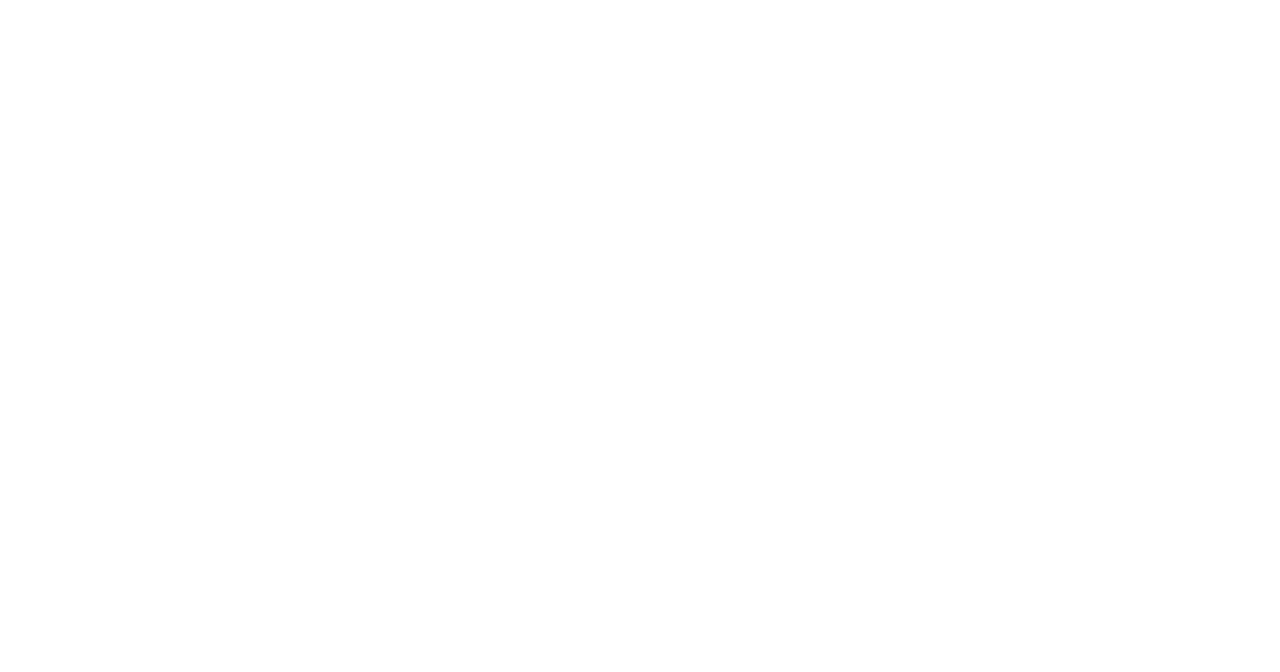
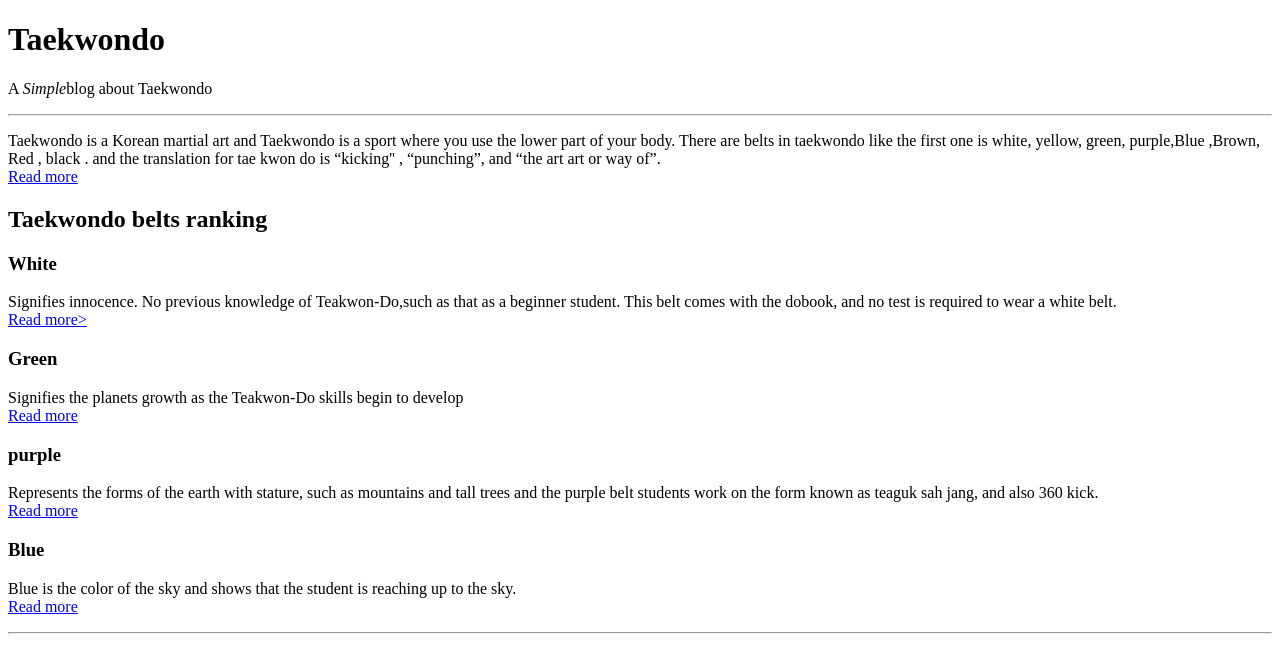
Before and after one commit to MohammadMustafawahid/index.HTML, a plain HTML site: page index.html in a window 1280 px wide. Drawn offline with Linux system fonts and the light colour scheme.

Commit message:
completed my document

```diff
--- a/index.html
+++ b/index.html
@@ -1,9 +1,36 @@
 <!DOCTYPE html>
 <html>
 	<head>
-		<title>Page Title</title>
+		<title>Teakwando</title>
 	</head>
 	<body>
-		<!-- Start your blog content here -->
+		<h1>Taekwondo</h1>
+        <p>A <em>Simple</em>blog about Taekwondo</p>
+
+        <hr>
+
+        <p>Taekwondo is a Korean martial art and Taekwondo is a sport where you use the lower part of your body. There are belts in taekwondo like the first one is white, yellow, green, purple,Blue ,Brown, Red , black . and the translation for tae kwon do is “kicking'' , “punching”, and “the art art or way of”.<br><a href="#">Read more</a></p>
+
+        <h2>Taekwondo belts ranking</h2>
+
+        <h3>White</h3>
+
+        <p>Signifies innocence. No previous knowledge of Teakwon-Do,such as that as a beginner student.
+            This belt comes with the dobook, and no test is required to wear a white belt.<br><a href="#">Read more></a></p>
+
+            <h3>Green</h3>
+
+            <P>Signifies the planets growth as the Teakwon-Do skills begin to develop<br><a href="#">Read more</a></P>
+
+            <h3>purple</h3>
+
+        <p>Represents the forms of the earth with stature, such as mountains and tall trees and the purple belt students work on the form known as teaguk sah jang, and also 360 kick.<br><a href="#">Read more</a></p>
+
+        <h3>Blue</h3>
+
+        <p>Blue is the color of the sky and shows that the student is reaching up to the sky.<br><a href="#">Read more</a></p>
+
+        <hr>
+
 	</body>
 </html>
```
